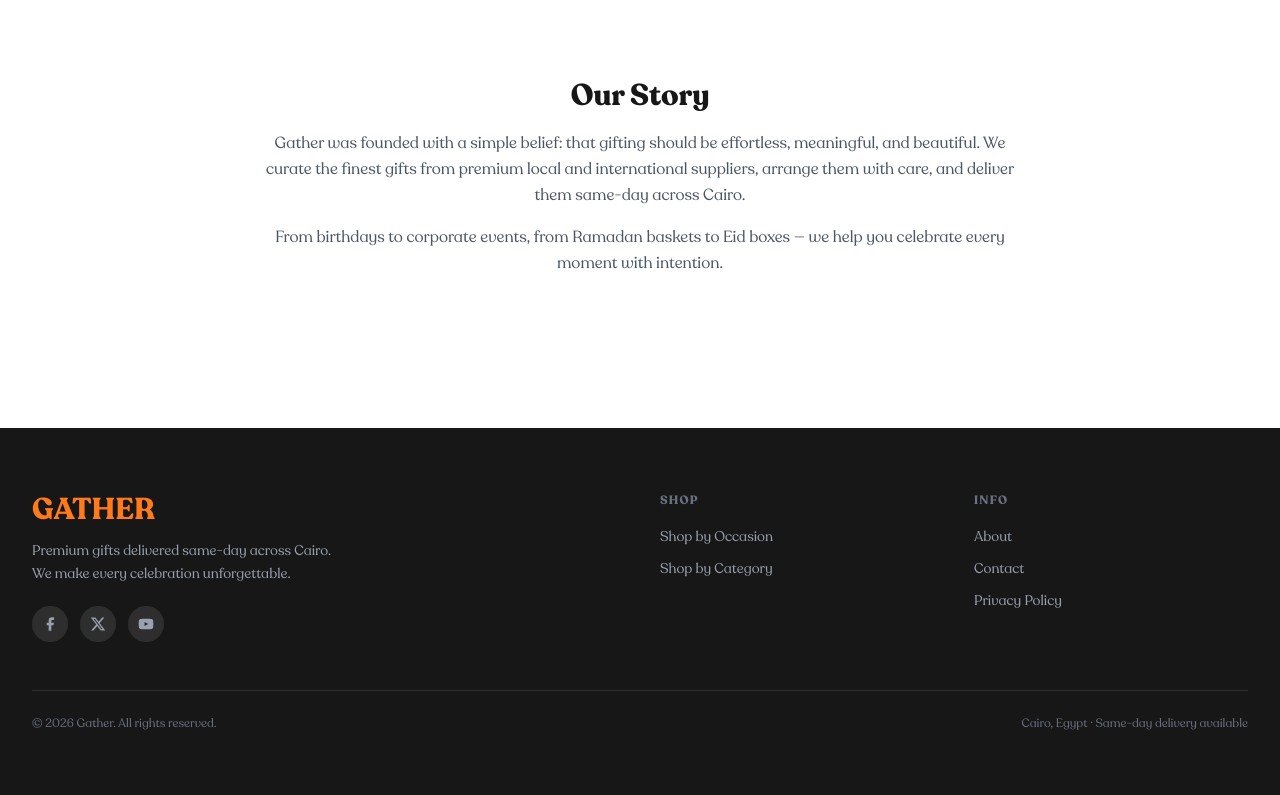
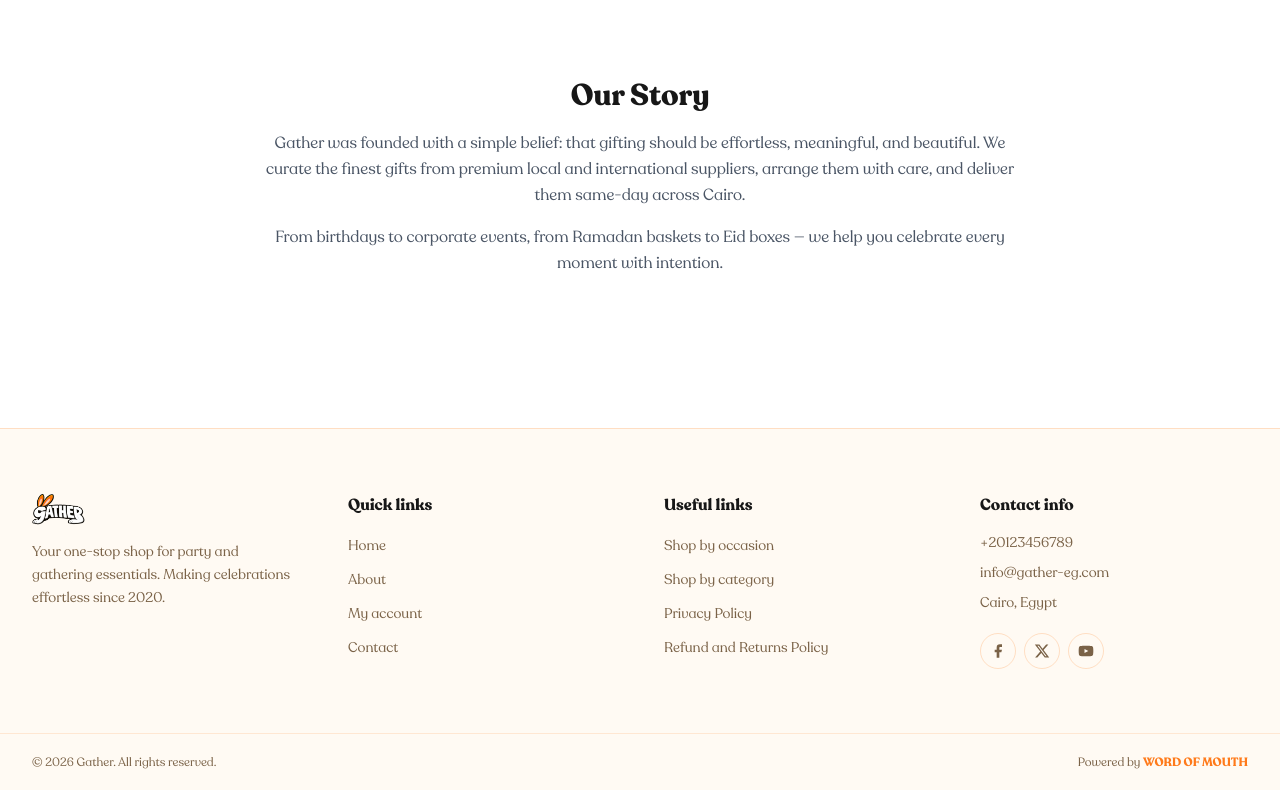
Before and after one commit to Word-of-Mouth-Marketing-agency/gather, a Next.js app: page /about in a window 1280 px wide. Shown: the part 419-1214 px from the top of the page. Built offline with nearby package versions, Linux system fonts and the light colour scheme.

Commit message:
feat: match WordPress footer layout

```diff
--- a/src/components/layout/Footer.tsx
+++ b/src/components/layout/Footer.tsx
@@ -1,16 +1,18 @@
 import Link from 'next/link'
 
-const footerLinks = {
-  Shop: [
-    { href: '/shop-by-occasion', label: 'Shop by Occasion' },
-    { href: '/shop-by-category', label: 'Shop by Category' },
-  ],
-  Info: [
-    { href: '/about', label: 'About' },
-    { href: '/contact', label: 'Contact' },
-    { href: '/privacy-policy', label: 'Privacy Policy' },
-  ],
-}
+const quickLinks = [
+  { href: '/', label: 'Home' },
+  { href: '/about', label: 'About' },
+  { href: '/my-account', label: 'My account' },
+  { href: '/contact', label: 'Contact' },
+]
+
+const usefulLinks = [
+  { href: '/shop-by-occasion', label: 'Shop by occasion' },
+  { href: '/shop-by-category', label: 'Shop by category' },
+  { href: '/privacy-policy', label: 'Privacy Policy' },
+  { href: '/refund_returns', label: 'Refund and Returns Policy' },
+]
 
 const socialLinks = [
   {
@@ -24,7 +26,7 @@ const socialLinks = [
   },
   {
     href: 'https://x.com',
-    label: 'X / Twitter',
+    label: 'X Twitter',
     icon: (
       <svg viewBox="0 0 24 24" fill="currentColor" className="w-4 h-4">
         <path d="M18.244 2.25h3.308l-7.227 8.26 8.502 11.24H16.17l-5.214-6.817L4.99 21.75H1.68l7.73-8.835L1.254 2.25H8.08l4.713 6.231zm-1.161 17.52h1.833L7.084 4.126H5.117z" />
@@ -44,16 +46,70 @@ const socialLinks = [
 
 export default function Footer() {
   return (
-    <footer className="bg-[#171717] text-white mt-20">
+    <footer className="bg-[#fffaf3] border-t border-[rgba(255,122,26,0.22)] mt-20">
       <div className="max-w-7xl mx-auto px-4 sm:px-6 lg:px-8 py-12 lg:py-16">
-        <div className="grid grid-cols-1 sm:grid-cols-2 lg:grid-cols-4 gap-10">
+        <div className="grid grid-cols-1 sm:grid-cols-2 lg:grid-cols-4 gap-10 lg:gap-12">
           {/* Brand */}
-          <div className="lg:col-span-2">
-            <span className="text-3xl font-black text-[#ff7a1a]">GATHER</span>
-            <p className="mt-3 text-gray-400 text-sm leading-relaxed max-w-xs">
-              Premium gifts delivered same-day across Cairo. We make every celebration unforgettable.
+          <div>
+            <img
+              src="/assets/gather/gather-logo.webp"
+              alt="Gather"
+              className="h-8 w-auto"
+            />
+            <p className="mt-4 text-sm text-[#7a6247] leading-relaxed">
+              Your one-stop shop for party and gathering essentials. Making celebrations effortless since 2020.
             </p>
-            <div className="flex items-center gap-3 mt-5">
+          </div>
+
+          {/* Quick links */}
+          <div>
+            <h3 className="text-base font-bold text-[#171717] mb-4">
+              Quick links
+            </h3>
+            <ul className="space-y-2.5">
+              {quickLinks.map((link) => (
+                <li key={link.href}>
+                  <Link
+                    href={link.href}
+                    className="text-sm text-[#7a6247] hover:text-[#ff7a1a] transition-colors"
+                  >
+                    {link.label}
+                  </Link>
+                </li>
+              ))}
+            </ul>
+          </div>
+
+          {/* Useful links */}
+          <div>
+            <h3 className="text-base font-bold text-[#171717] mb-4">
+              Useful links
+            </h3>
+            <ul className="space-y-2.5">
+              {usefulLinks.map((link) => (
+                <li key={link.href}>
+                  <Link
+                    href={link.href}
+                    className="text-sm text-[#7a6247] hover:text-[#ff7a1a] transition-colors"
+                  >
+                    {link.label}
+                  </Link>
+                </li>
+              ))}
+            </ul>
+          </div>
+
+          {/* Contact info */}
+          <div>
+            <h3 className="text-base font-bold text-[#171717] mb-4">
+              Contact info
+            </h3>
+            <ul className="space-y-2.5 text-sm text-[#7a6247]">
+              <li>+20123456789</li>
+              <li>info@gather-eg.com</li>
+              <li>Cairo, Egypt</li>
+            </ul>
+            <div className="flex items-center gap-2 mt-5">
               {socialLinks.map((s) => (
                 <a
                   key={s.label}
@@ -61,39 +117,30 @@ export default function Footer() {
                   target="_blank"
                   rel="noopener noreferrer"
                   aria-label={s.label}
-                  className="w-9 h-9 rounded-full bg-white/10 flex items-center justify-center text-gray-400 hover:bg-[#ff7a1a] hover:text-white transition-colors duration-200"
+                  className="w-9 h-9 rounded-full border border-[rgba(255,122,26,0.22)] flex items-center justify-center text-[#7a6247] hover:bg-[#ff7a1a] hover:text-white hover:border-[#ff7a1a] transition-colors duration-200"
                 >
                   {s.icon}
                 </a>
               ))}
             </div>
           </div>
+        </div>
+      </div>
 
-          {/* Link groups */}
-          {Object.entries(footerLinks).map(([group, links]) => (
-            <div key={group}>
-              <h3 className="text-xs font-bold uppercase tracking-widest text-gray-500 mb-4">
-                {group}
-              </h3>
-              <ul className="space-y-2">
-                {links.map((link) => (
-                  <li key={link.href}>
-                    <Link
-                      href={link.href}
-                      className="text-sm text-gray-400 hover:text-white transition-colors"
-                    >
-                      {link.label}
-                    </Link>
-                  </li>
-                ))}
-              </ul>
-            </div>
-          ))}
-        </div>
-
-        <div className="mt-12 pt-6 border-t border-white/10 flex flex-col sm:flex-row items-center justify-between gap-3 text-xs text-gray-500">
-          <span>© {new Date().getFullYear()} Gather. All rights reserved.</span>
-          <span>Cairo, Egypt · Same-day delivery available</span>
+      <div className="border-t border-[rgba(255,122,26,0.15)] py-5">
+        <div className="max-w-7xl mx-auto px-4 sm:px-6 lg:px-8 flex flex-col sm:flex-row items-center justify-between gap-2 text-xs text-[#7a6247]">
+          <span>&copy; 2026 Gather. All rights reserved.</span>
+          <span>
+            Powered by{' '}
+            <a
+              href="https://wordofmoutheg.com"
+              target="_blank"
+              rel="noopener noreferrer"
+              className="font-bold text-[#ff7a1a] hover:underline"
+            >
+              WORD OF MOUTH
+            </a>
+          </span>
         </div>
       </div>
     </footer>
```
